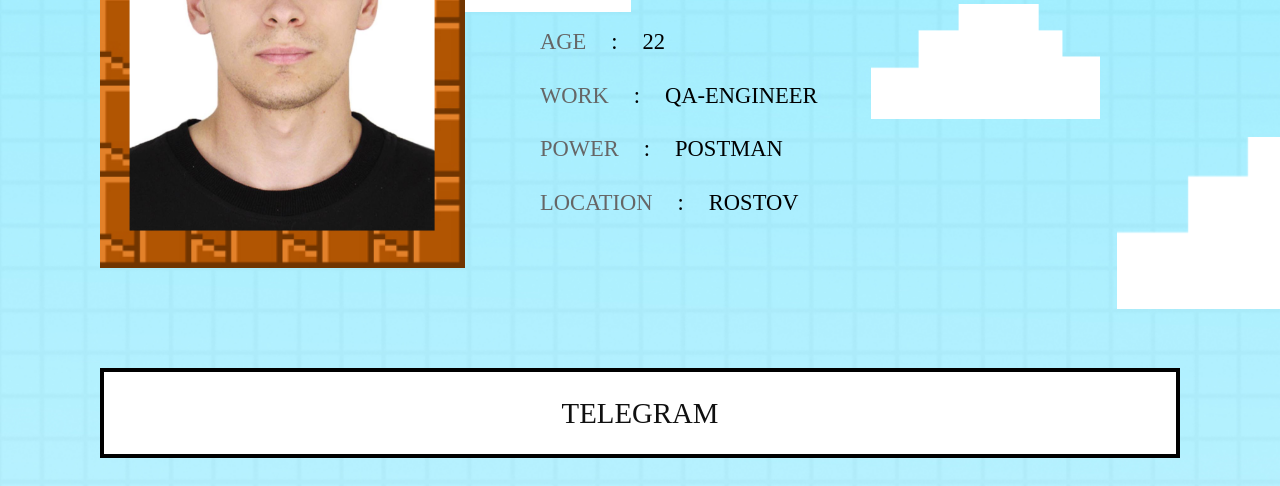
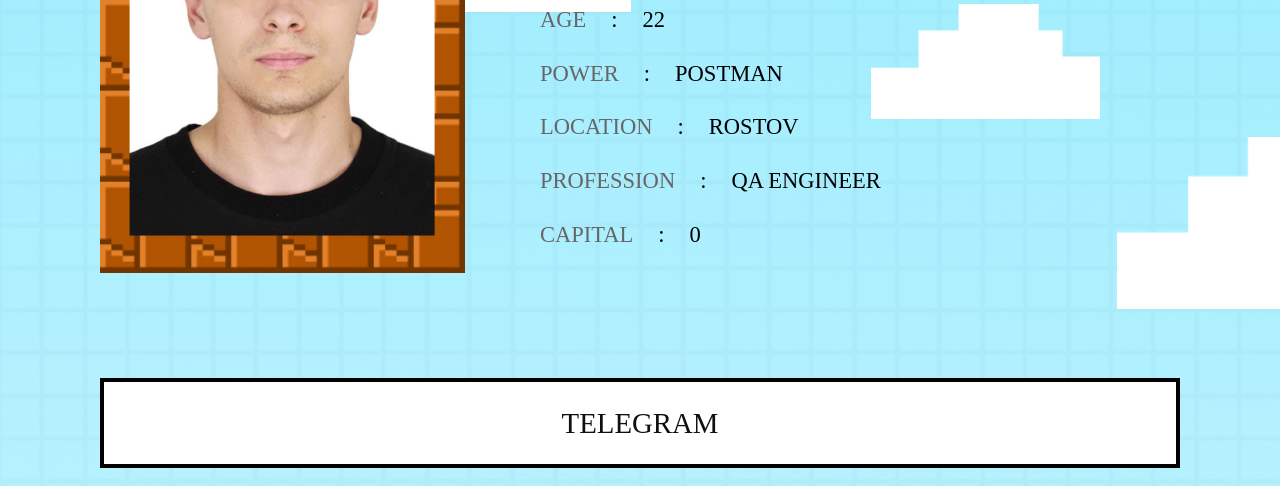
Before and after one commit to Dan1l1-ux/-Dan1l1-ux.github.io, a plain HTML site: page mario_cv-main/index.html in a window 1280 px wide. Shown: the part 288-774 px from the top of the page. Drawn offline with Linux system fonts and the light colour scheme; files whose address does not match are found by name.

Commit message:
долбавил строчку

```diff
--- a/mario_cv-main/index.html
+++ b/mario_cv-main/index.html
@@ -60,9 +60,10 @@
                   </div>
                   <div>
                      <div class="list"><span>age</span><span>:</span><span>22</span></div>
-                     <div class="list"><span>work</span><span>:</span><span>qa-engineer</span></div>
                      <div class="list"><span>Power</span><span>:</span><span>Postman</span></div>
                      <div class="list"><span>location</span><span>:</span><span>Rostov</span></div>
+                     <div class="list"><span>profession</span><span>:</span><span>QA Engineer</span></div>
+                     <div class="list"><span>capital</span><span>:</span><span>0</span></div>
 
                   </div>
                </div>
```
Also changed, not shown: 1 other file.
